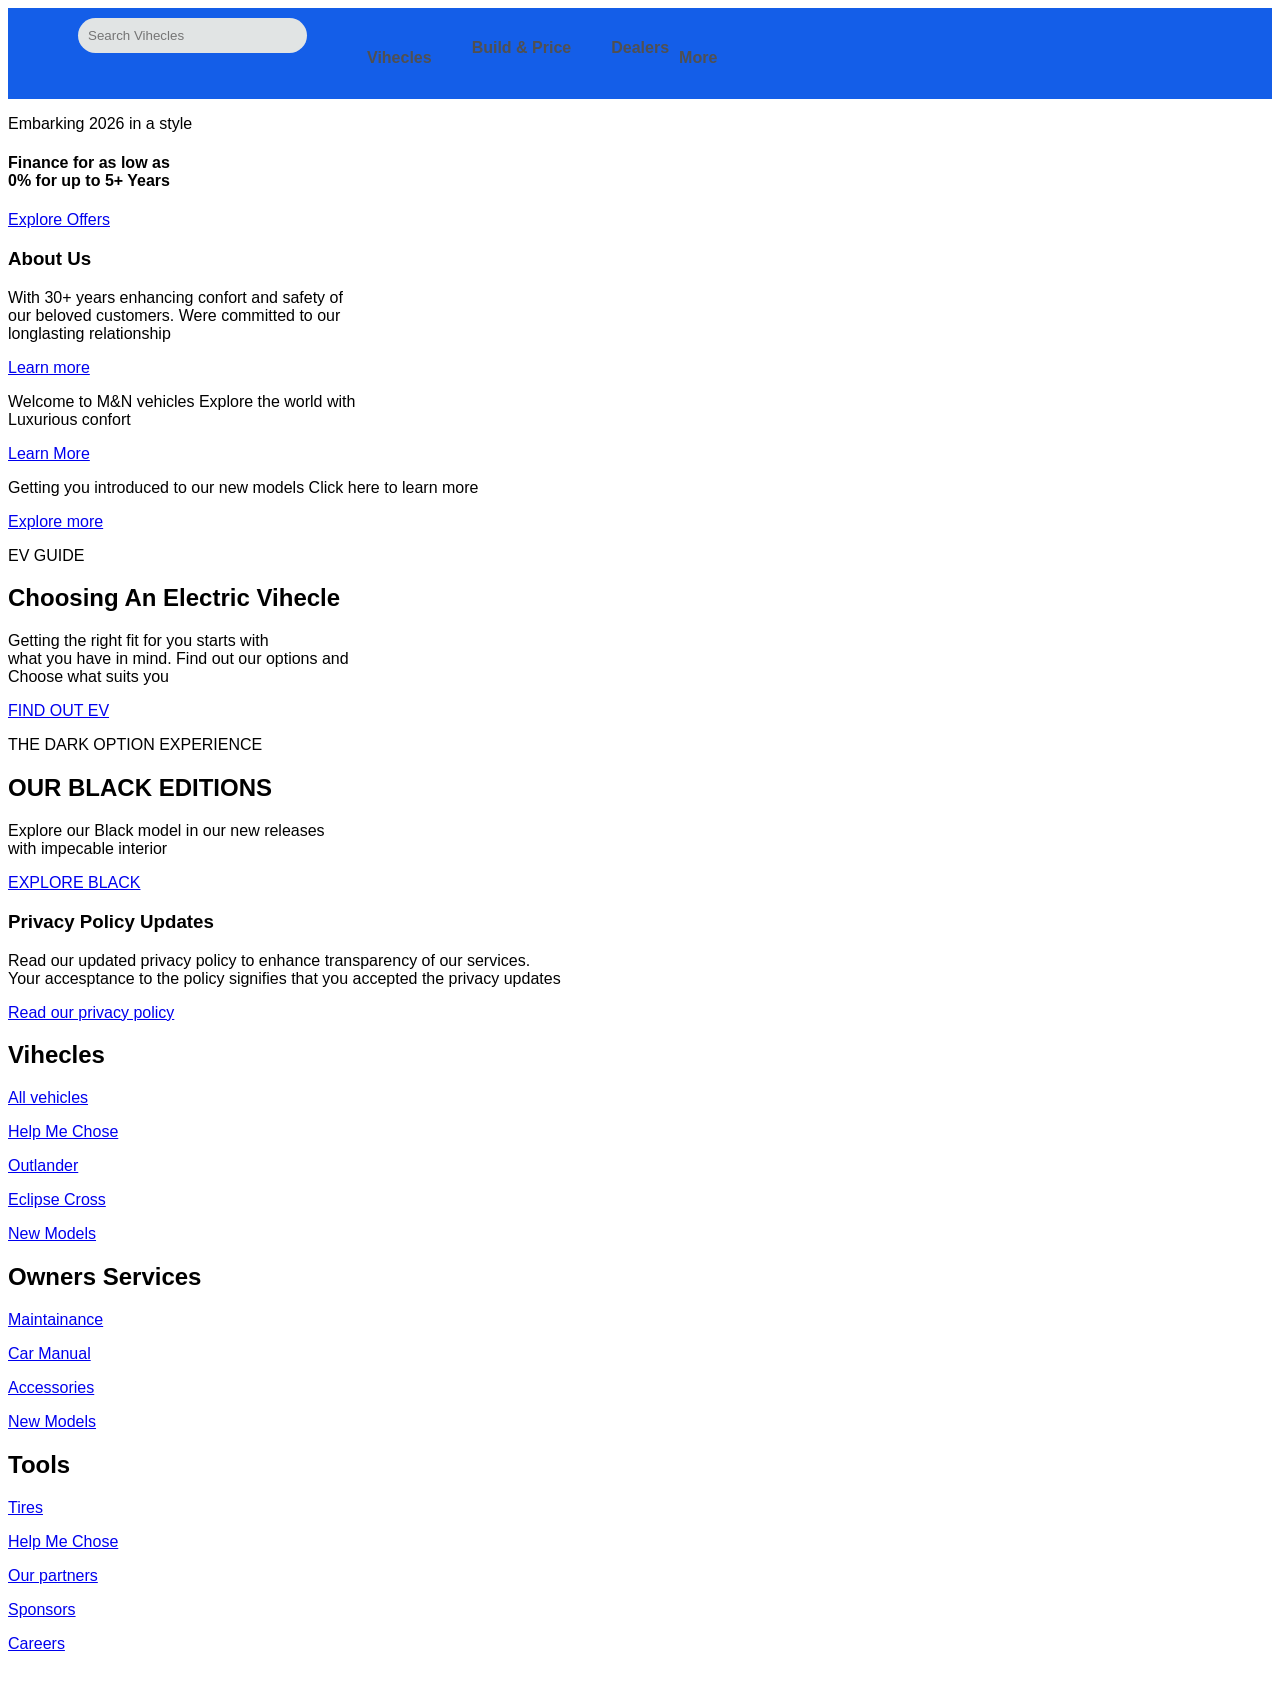
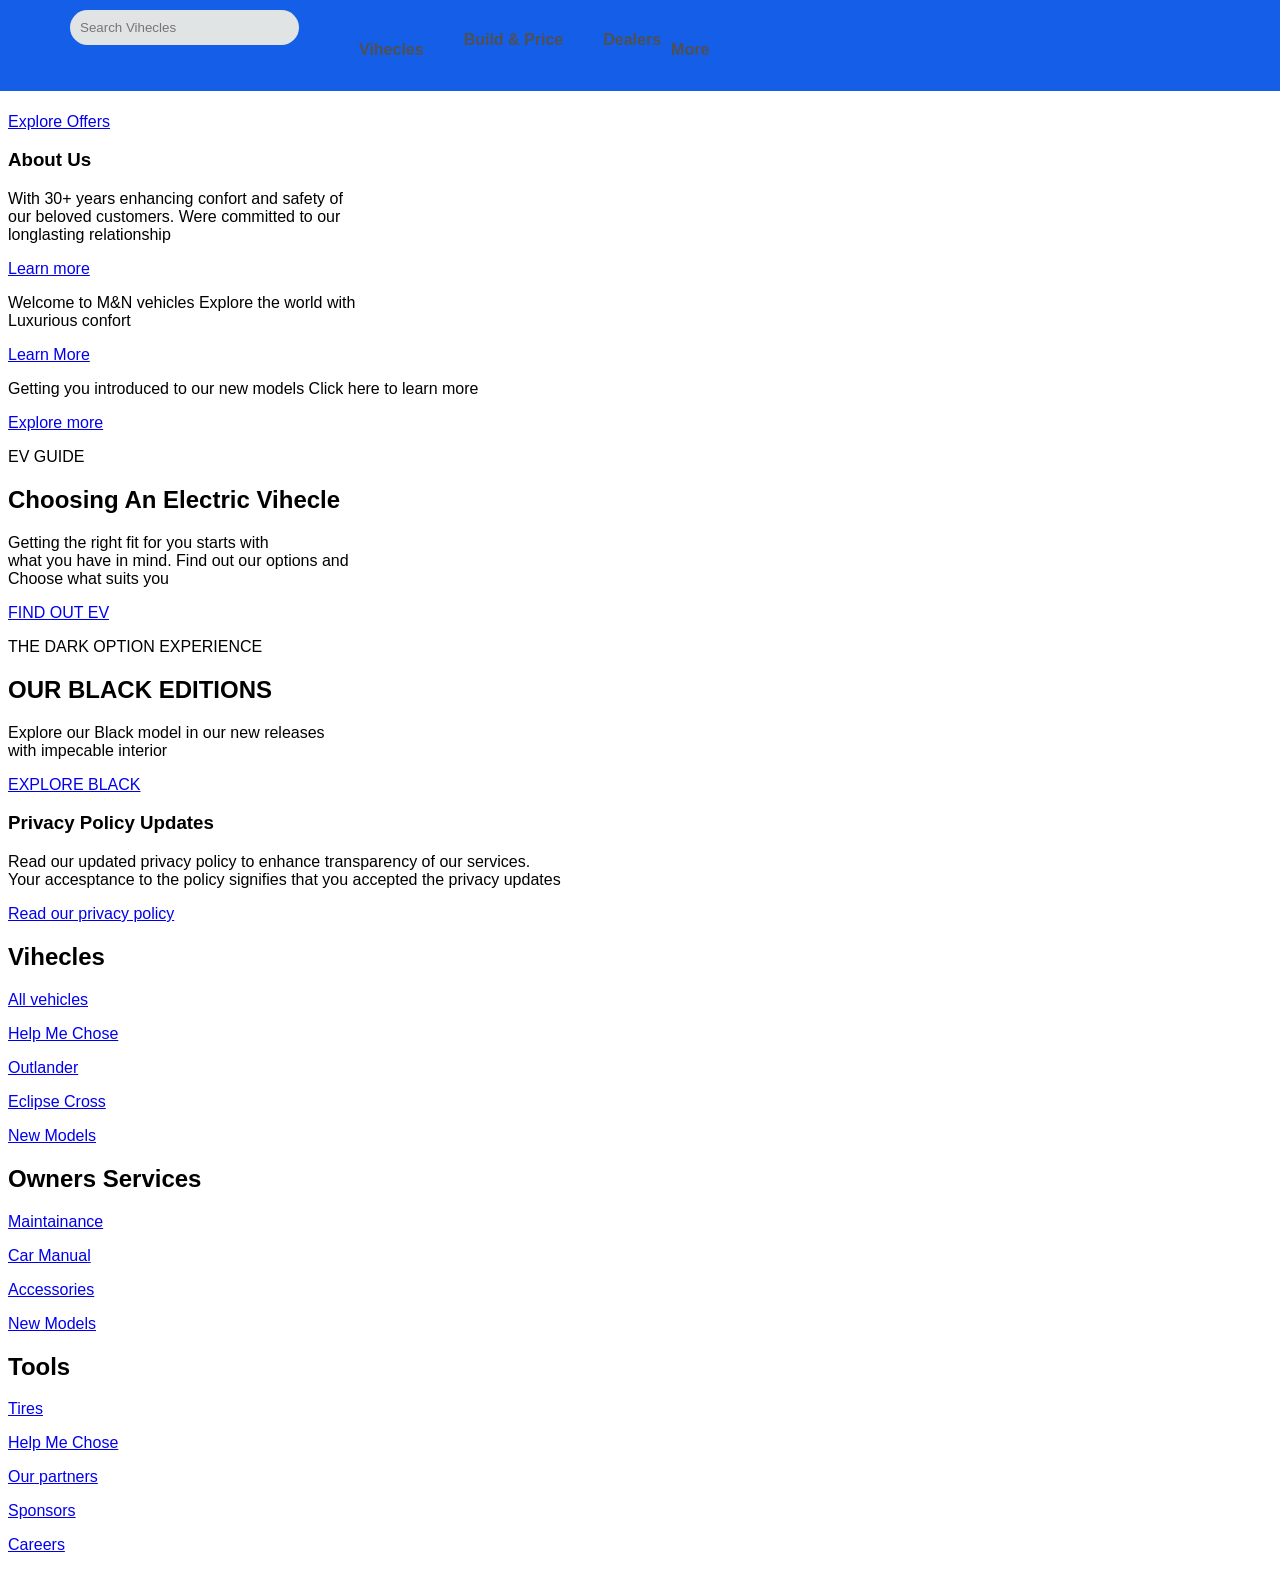

Checkout details

--- a/src/CarDealership.CSS
+++ b/src/CarDealership.CSS
@@ -24,6 +24,8 @@ body{
     gap: 10px;
     background: rgb(20, 94, 232);
     padding: 10px;
+    position: fixed;
+    z-index: 999;
     
       
 }
